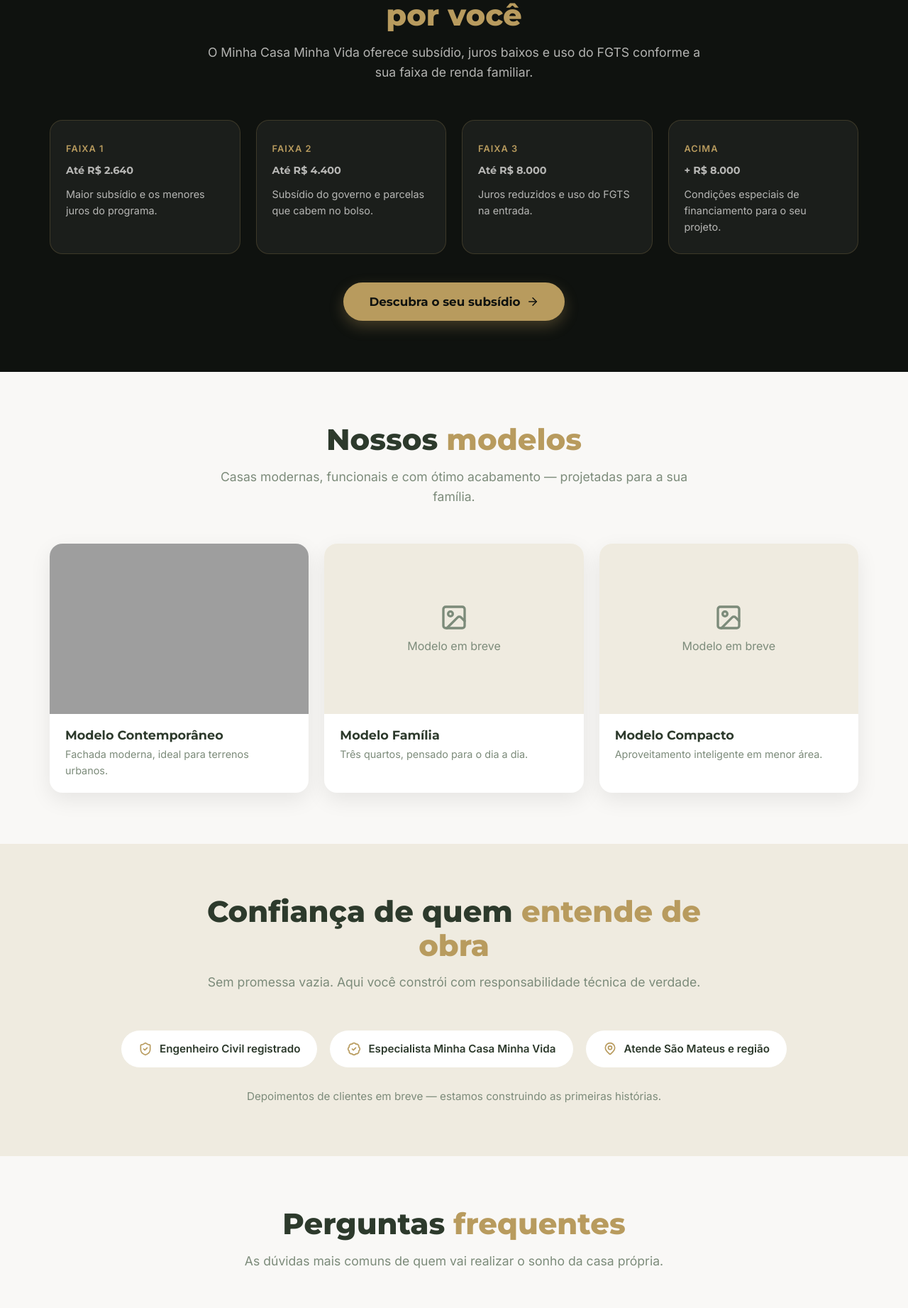
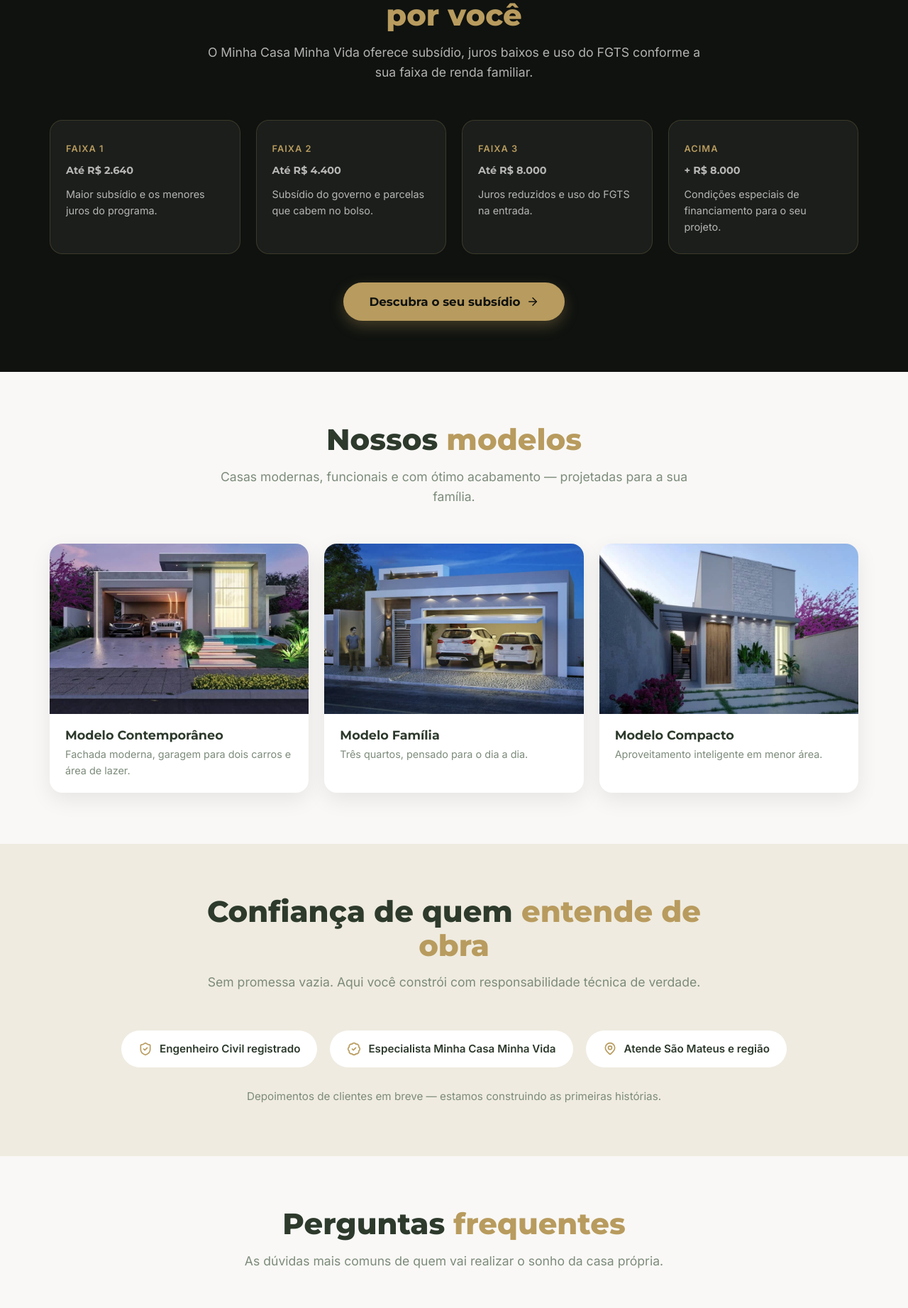
Before and after one commit to LeonanLima/d-lima-institucional, a Flask app: page / in a window 1280 px wide. Shown: the part 2003-3846 px from the top of the page at 71% size. Run offline with Flask 3, Linux system fonts and the light colour scheme; grey boxes are pictures that could not be loaded.

Commit message:
feat: fotos reais dos modelos na galeria (remove fachada placeholder)
Modelo Contemporaneo, Familia e Compacto com renders reais baixados
pelo Leonan. Remove imagem da fachada e placeholders 'em breve'.

Co-Authored-By: Claude Opus 4.8 <noreply@anthropic.com>

```diff
--- a/templates/index.html
+++ b/templates/index.html
@@ -273,29 +273,21 @@
             </div>
             <div class="grid grid--3">
                 <div class="gallery__item">
-                    <img src="/static/fachada.png" alt="Modelo de fachada D'LIMA Engenharia" loading="lazy" class="gallery__img">
+                    <img src="/static/modelo-contemporaneo.jpg" alt="Modelo Contemporâneo — casa moderna com garagem e piscina" loading="lazy" class="gallery__img">
                     <div class="gallery__body">
                         <h3>Modelo Contemporâneo</h3>
-                        <p>Fachada moderna, ideal para terrenos urbanos.</p>
+                        <p>Fachada moderna, garagem para dois carros e área de lazer.</p>
                     </div>
                 </div>
-                <!-- TROCAR por render/foto real -->
                 <div class="gallery__item">
-                    <div class="gallery__placeholder">
-                        <svg viewBox="0 0 24 24" fill="none" stroke="currentColor" stroke-width="2" stroke-linecap="round" stroke-linejoin="round"><rect width="18" height="18" x="3" y="3" rx="2" ry="2"/><circle cx="9" cy="9" r="2"/><path d="m21 15-3.086-3.086a2 2 0 0 0-2.828 0L6 21"/></svg>
-                        <span>Modelo em breve</span>
-                    </div>
+                    <img src="/static/modelo-familia.jpg" alt="Modelo Família — casa moderna com garagem para dois carros" loading="lazy" class="gallery__img">
                     <div class="gallery__body">
                         <h3>Modelo Família</h3>
                         <p>Três quartos, pensado para o dia a dia.</p>
                     </div>
                 </div>
-                <!-- TROCAR por render/foto real -->
                 <div class="gallery__item">
-                    <div class="gallery__placeholder">
-                        <svg viewBox="0 0 24 24" fill="none" stroke="currentColor" stroke-width="2" stroke-linecap="round" stroke-linejoin="round"><rect width="18" height="18" x="3" y="3" rx="2" ry="2"/><circle cx="9" cy="9" r="2"/><path d="m21 15-3.086-3.086a2 2 0 0 0-2.828 0L6 21"/></svg>
-                        <span>Modelo em breve</span>
-                    </div>
+                    <img src="/static/modelo-compacto.jpg" alt="Modelo Compacto — casa moderna com fachada em pedra" loading="lazy" class="gallery__img">
                     <div class="gallery__body">
                         <h3>Modelo Compacto</h3>
                         <p>Aproveitamento inteligente em menor área.</p>
```
Also changed, not shown: tests/test_app.py (+4 -0 lines), static/modelo-compacto.jpg (added), static/modelo-contemporaneo.jpg (added), static/modelo-familia.jpg (added).
